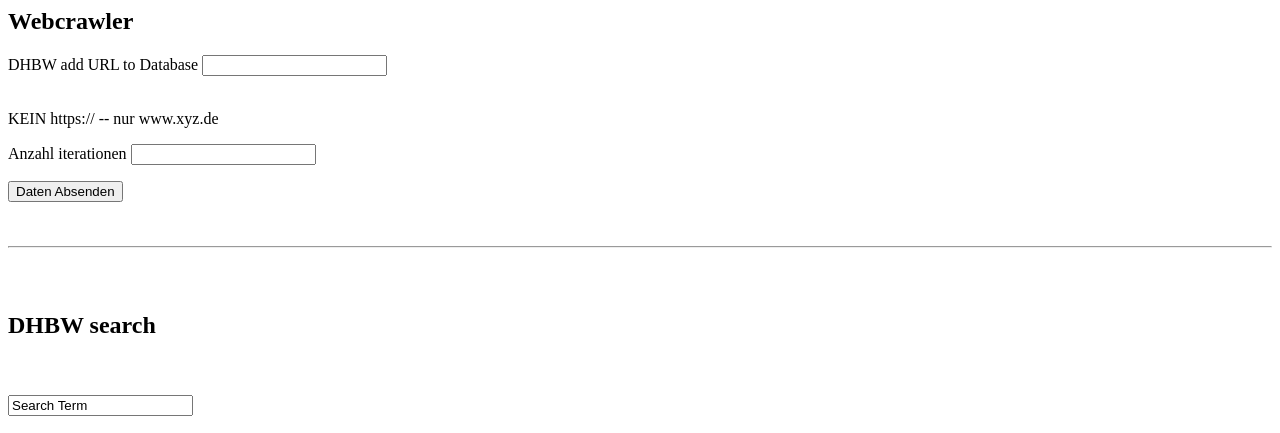
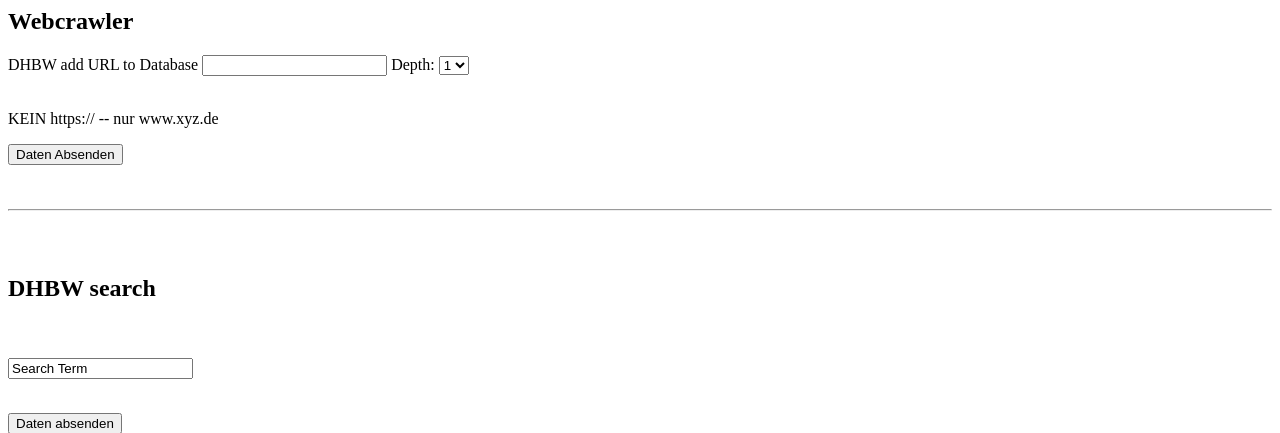
Before and after one commit to b4stYgp/crawler, a PHP site: page / in a window 1280 px wide. Shown: the top 433 px of the page. Run offline with PHP 8.4, Linux system fonts and the light colour scheme.

Commit message:
Update index.php

```diff
--- a/index.php
+++ b/index.php
@@ -3,10 +3,19 @@
 		<h2>Webcrawler</h2>
 		<form target="_blank" action="/submit.php" method="post" id="crawlerForm">
 			<label>DHBW add URL to Database</label>
-			<input type="text" name="url"><br><br>
+			<input type="text" name="url">
+			<label for="iterations"> Depth:</label>
+			<select name="iterations" id="iterations">
+			  <option value="1">1</option>
+			  <option value="2">2</option>
+			  <option value="3">3</option>
+			  <option value="4">4</option>
+			  <option value="5">5</option>
+			</select>
+
+			<br><br>
 			<p>KEIN https:// -- nur www.xyz.de</p>
-			<label>Anzahl iterationen</label>
-			<input type="number" name="iterationen">
+
 		</form>
 		<button type="submit" form="crawlerForm" value="Submit">Daten Absenden</button>
 
```
